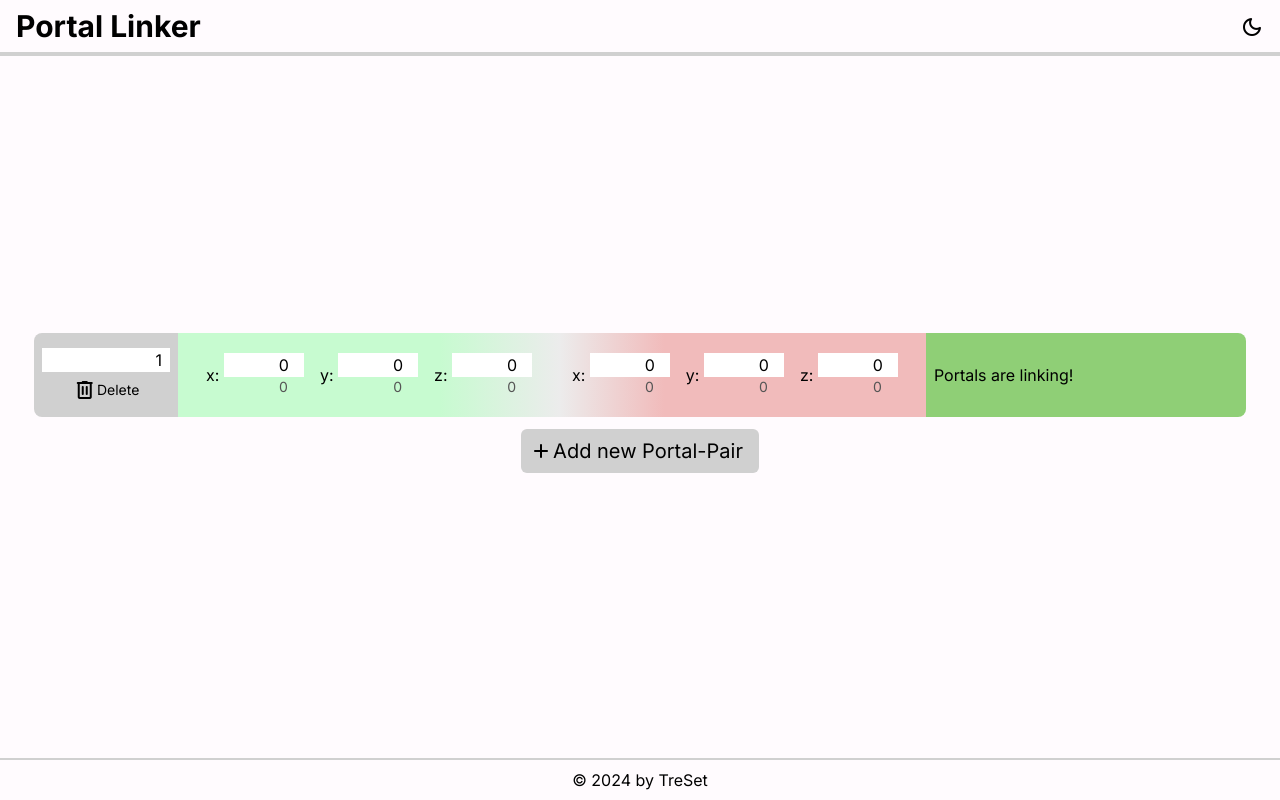
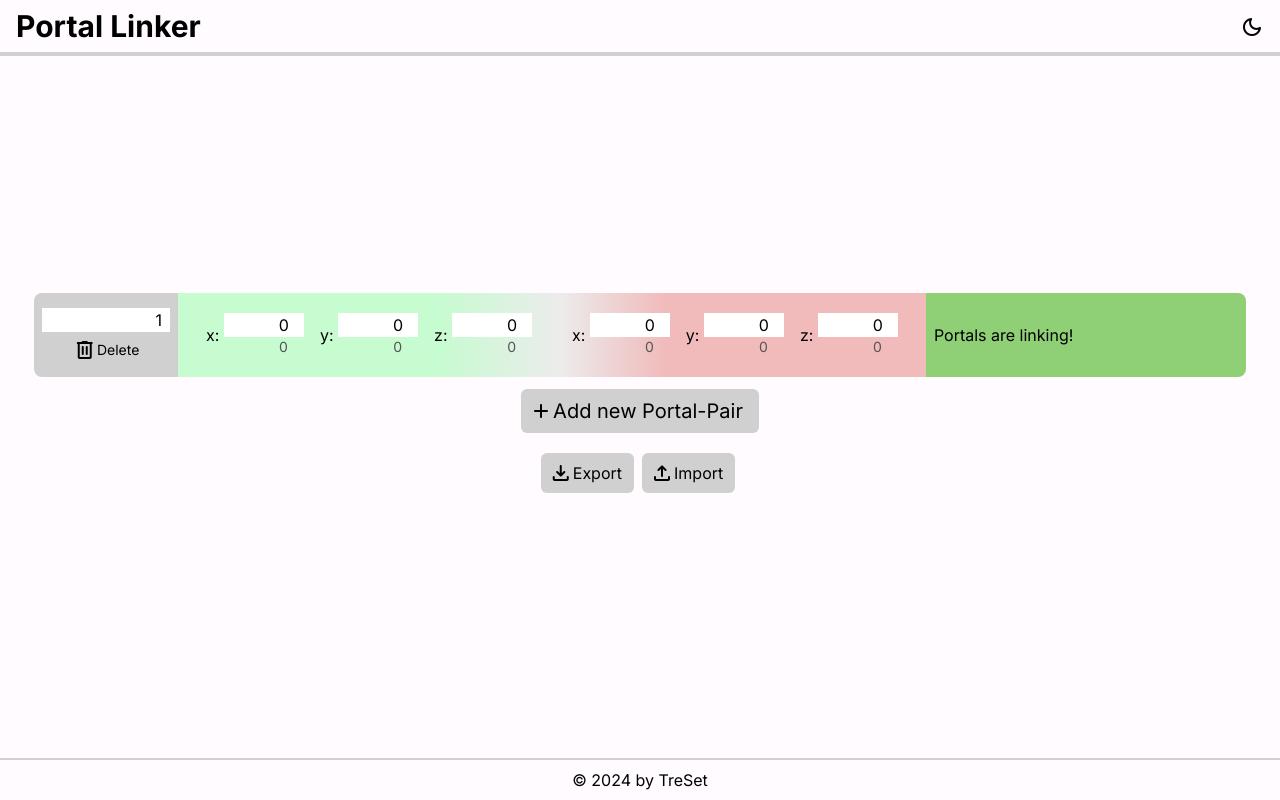
Before and after one commit to Tre5et/portal-linker, a Next.js app: page / in a window 1280 px wide. Built offline with nearby package versions, Linux system fonts and the light colour scheme.

Commit message:
Added import and export

```diff
--- a/src/app/page.tsx
+++ b/src/app/page.tsx
@@ -3,6 +3,8 @@
 import {useState} from "react";
 import {PortalCard} from "@/app/ui/portal-card";
 import {PortalPair, OverworldPortal, NetherPortal} from "@/app/_data/Portal";
+import {Download} from "@/app/ui/download";
+import {Upload} from "@/app/ui/upload";
 
 export default function Home() {
     const [portals, setPortals] = useState<PortalPair[]>([
@@ -20,7 +22,9 @@ export default function Home() {
                                 allPortals={portals}
                                 setSelf={(newPair) => {
                                     if(newPair == null) {
-                                        setPortals(portals.toSpliced(portals.indexOf(pair), 1));
+                                        if(portals.length > 1) {
+                                            setPortals(portals.toSpliced(portals.indexOf(pair), 1));
+                                        }
                                     } else {
                                         setPortals(portals.toSpliced(portals.indexOf(pair), 1, newPair));
                                     }
@@ -33,6 +37,10 @@ export default function Home() {
                         <span className="material-symbols-rounded">add</span>Add new Portal-Pair
                     </div>
                 </div>
+                <div className="flex flex-row items-start justify-center py-5 gap-2">
+                    <Download portals={portals}/>
+                    <Upload setPortals={setPortals}/>
+                </div>
             </div>
         </main>
     );
--- /dev/null
+++ b/src/app/ui/download.tsx
@@ -0,0 +1,24 @@
+import {PortalPair} from "@/app/_data/Portal";
+
+export function Download({
+    portals
+ } : {
+    portals: PortalPair[]
+}) {
+    const download = () => {
+        const data = JSON.stringify(portals);
+        const blob = new Blob([data], {type: 'application/json'});
+        const url = URL.createObjectURL(blob);
+        const a = document.createElement('a');
+        a.href = url;
+        a.download = `portals-${portals[0].name}.json`;
+        a.click();
+        URL.revokeObjectURL(url);
+    }
+
+    return (
+        <div className="flex flex-row items-center bg-card rounded-md p-2 pr-3 cursor-pointer select-none" onClick={download}>
+            <span className="material-symbols-rounded">download</span>Export
+        </div>
+    )
+}
--- a/src/app/ui/portal-evaluation.tsx
+++ b/src/app/ui/portal-evaluation.tsx
@@ -42,10 +42,6 @@ export function PortalEval({
 
 function calculateErrors(pair: PortalPair, sortedOwNe: PairComparison[], sortedNeOw: PairComparison[]): Error[] {
     const errors: Error[] = [];
-
-    console.log(pair);
-    console.log(sortedOwNe);
-    console.log(sortedNeOw);
 
     for(let p of sortedOwNe) {
         if(p.lOwNe) {
--- /dev/null
+++ b/src/app/ui/upload.tsx
@@ -0,0 +1,73 @@
+import {NetherPortal, OverworldPortal, PortalPair} from "@/app/_data/Portal";
+import {useRef, useState} from "react";
+
+export function Upload({
+    setPortals
+} : {
+    setPortals: (portals: PortalPair[]) => void
+}) {
+    const [data, setData] = useState<PortalPair[] | null>(null);
+
+    const upload = (e: React.ChangeEvent<HTMLInputElement>) => {
+        setData(null);
+        const file = e.target.files?.item(0);
+        if(file == null) return;
+
+        const reader = new FileReader();
+        reader.onload = (e) => {
+            const data = e.target?.result as string;
+            try {
+                const parsed = JSON.parse(data);
+                const result: PortalPair[] = [];
+                for(let p of parsed) {
+                    const ow = p.portalOw;
+                    const ne = p.portalNe;
+                    const owPortal = new OverworldPortal(ow.x, ow.y, ow.z);
+                    const nePortal = new NetherPortal(ne.x, ne.y, ne.z);
+                    result.push(new PortalPair(owPortal, nePortal, p.name));
+                }
+                setData(result);
+            } catch (error) {
+                console.error(error);
+                console.log(data);
+                alert("There was an error parsing the file!")
+            }
+        }
+        reader.readAsText(file);
+    }
+
+    const fileInput = useRef<HTMLInputElement>(null);
+
+    return (
+        <div className="flex flex-row items-center gap-1">
+            <div
+                className="flex flex-row items-center bg-card rounded-md p-2 pr-3 cursor-pointer select-none"
+                onClick={() => {
+                    fileInput.current?.click();
+                }}
+            >
+                <span className="material-symbols-rounded">upload</span>Import
+            </div>
+            <input
+                type="file"
+                onChange={upload}
+                ref={fileInput}
+                className="hidden"
+            />
+            {
+                data == null ?
+                    <div></div>
+                :
+                    <div
+                        className="bg-card rounded-md p-2 px-3 cursor-pointer select-none"
+                        onClick={() => {
+                            setPortals(data)
+                            setData(null)
+                        }}
+                     >
+                        Import "{fileInput.current?.files?.item(0)?.name}"
+                    </div>
+            }
+        </div>
+    )
+}
```
